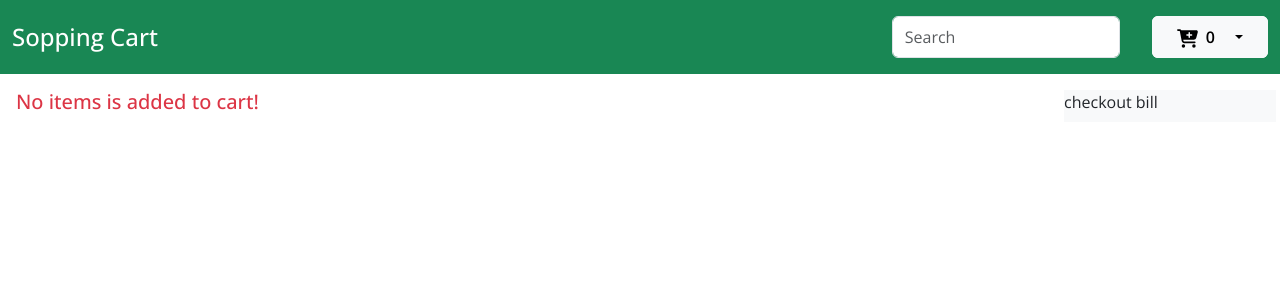
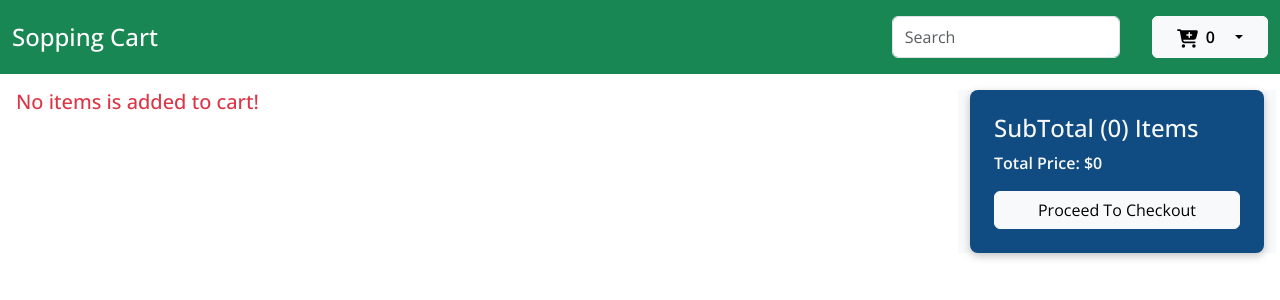
Before and after one commit to Rafiul-Islam/Shopping-Cart, a React (Vite) app: page /cart in a window 1280 px wide. Shown: the top 300 px of the page. Built offline with nearby package versions, Linux system fonts and the light colour scheme.

Commit message:
feature -- checkout summary section design done

```diff
--- a/src/compoents/CartPage.tsx
+++ b/src/compoents/CartPage.tsx
@@ -1,14 +1,15 @@
 import {cartState} from "../context/cartContext.tsx";
 import CartList from "./CartList.tsx";
+import CheckoutPage from "./CheckoutPage.tsx";
 
 const CartPage = () => {
     return (
         <div className='row'>
-            <section className='col-md-8 col-lg-9 col-xl-10 pe-0'>
+            <section className='col-md-7 col-lg-8 col-xl-9'>
                 <CartList/>
             </section>
-            <section className='col-md-4 col-lg-3 col-xl-2 ps-0 bg-light'>
-                checkout bill
+            <section className='col-md-5 col-lg-4 col-xl-3 bg-light'>
+                <CheckoutPage/>
             </section>
 
         </div>
--- /dev/null
+++ b/src/compoents/CheckoutPage.tsx
@@ -0,0 +1,17 @@
+import {cartState} from "../context/cartContext.tsx";
+import Product from "../models/Product.ts";
+
+const CheckoutPage = () => {
+    // eslint-disable-next-line @typescript-eslint/ban-ts-comment
+    // @ts-expect-error
+    const {state: {cart}} = cartState();
+    return (
+        <section className='text-light p-4 rounded-3' style={{background: "#104c81", boxShadow: "rgba(0, 0, 0, 0.24) 0px 3px 8px"}}>
+            <h4>SubTotal ({cart.length}) Items</h4>
+            <p className='fw-bolder'>Total Price: ${cart.reduce((a:number, c:Product) => a + parseInt(c.price), 0)}</p>
+            <button type='button' className='btn btn-light w-100'>Proceed To Checkout</button>
+        </section>
+    );
+};
+
+export default CheckoutPage;
```
